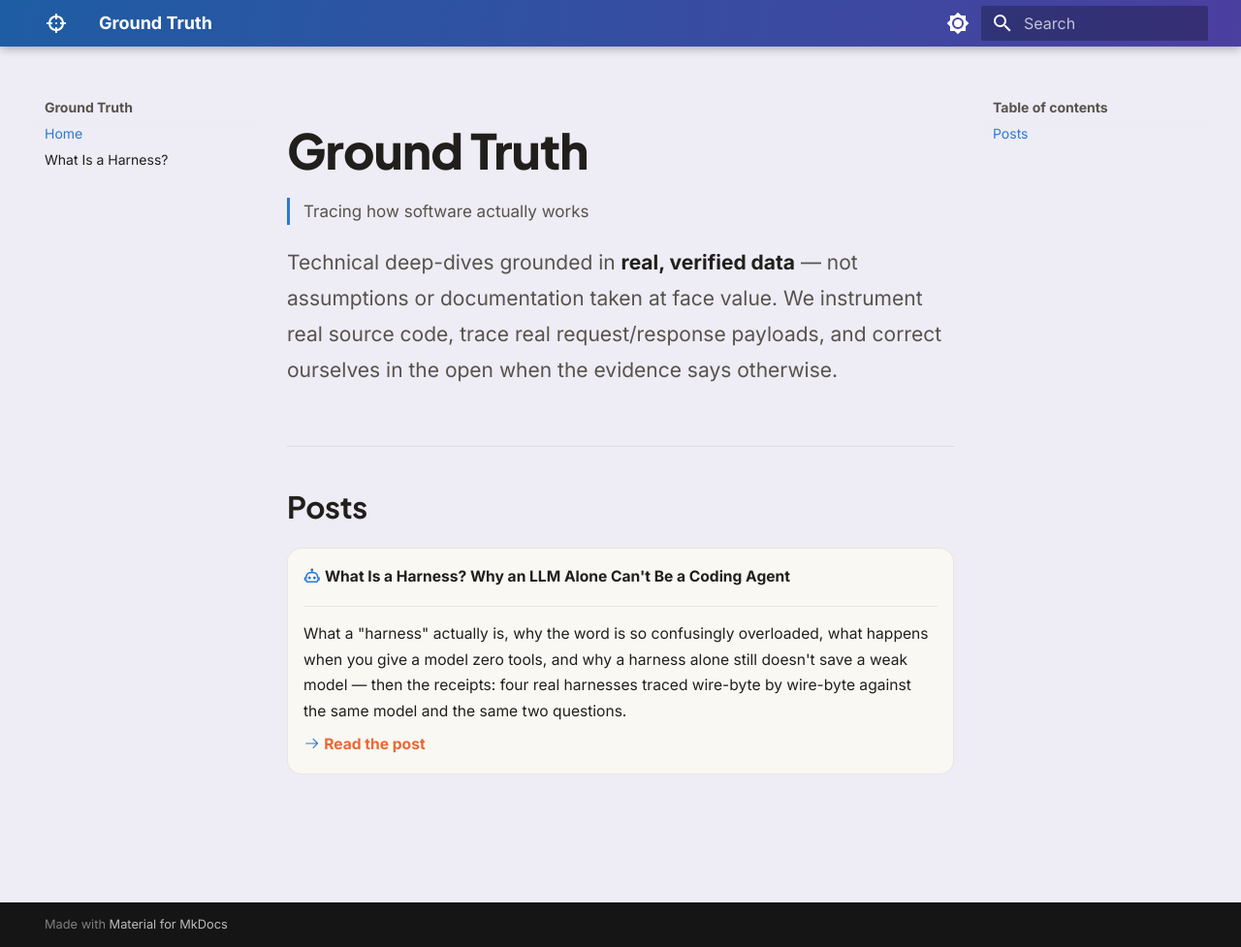
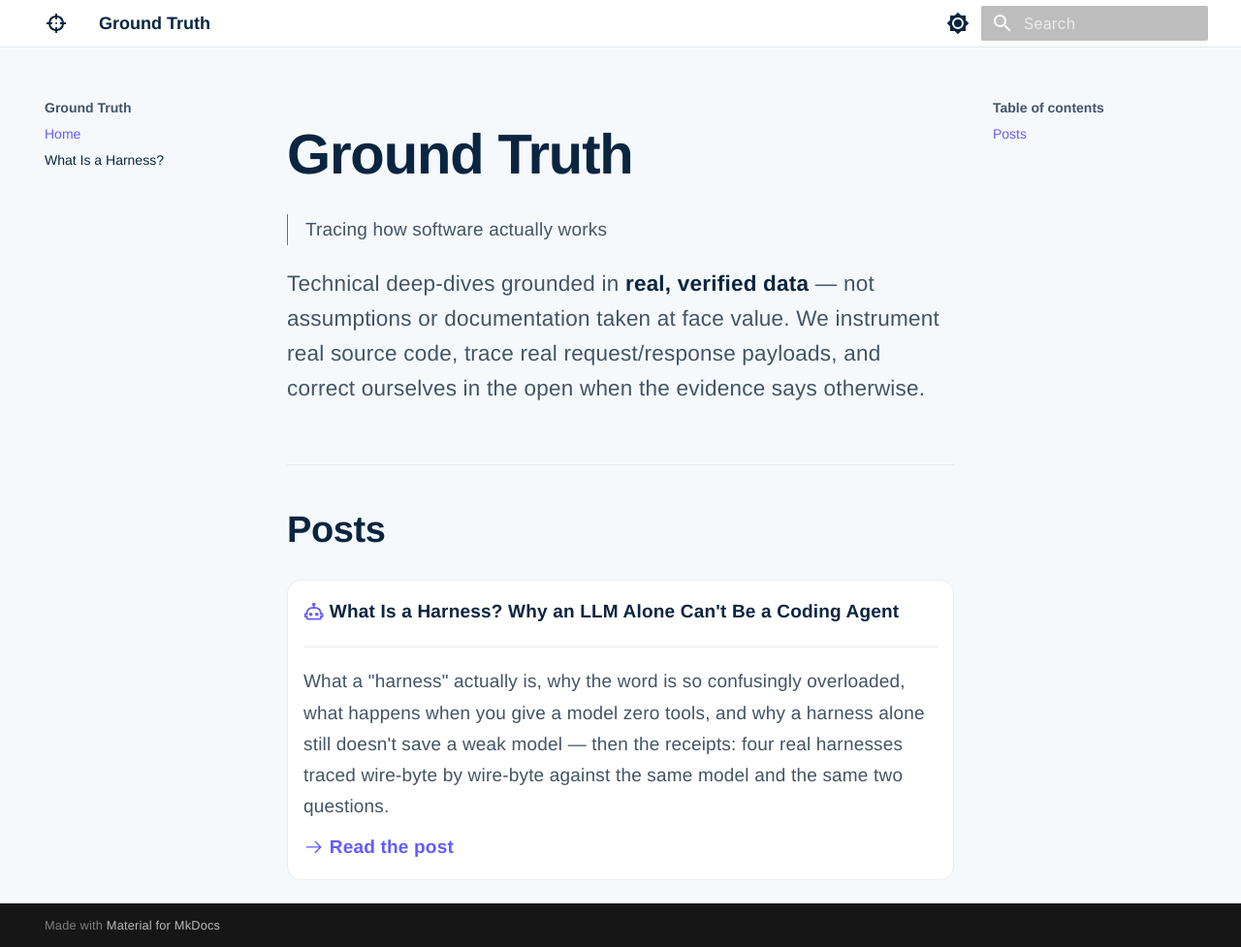
Before and after one commit to s4sarath/ground-truth, an MkDocs documentation site: the page built from docs/index.md, in a window 1280 px wide and 977 px high. Shown: the whole window at 97% size. Built offline with MkDocs 1.6.1 and Material for MkDocs 9.7.7, drawn with Linux system fonts in a browser that asks for light colours; some web fonts are replaced.

Commit message:
Replicate stripe.com/blog's visual system: font, palette, background
Pulled Stripe's actual design tokens from their shipped CSS
(v1-global, v1-Light theme, v1-Post, v1-BodyTitle/Paragraph,
v1-PostDate): flat #f6f9fc canvas (no gradient), navy #0a2540
headings, slate #425466 body text, Blurple #635bff as the single
accent color for links/rails/hover, white card surfaces, and header
bar flattened to plain white with navy nav text — matching Stripe's
own minimal top nav exactly instead of our prior gradient bar.

Font: Stripe's actual typeface (sohne-var) is a Klim Type Foundry
commercial license we can't legally embed, so General Sans (Fontshare,
free/open) stands in as a legitimate open-source analog with the same
grotesk shape, applied uniformly across headings and body copy the
way Stripe uses one family throughout. Disabled Material's Google
Fonts auto-loading (font: false) in favor of this self-imported font.

```diff
--- a/docs/stylesheets/extra.css
+++ b/docs/stylesheets/extra.css
@@ -1,201 +1,251 @@
 /* ============================================================
    Ground Truth — visual system
-   Palette: validated categorical set (blue/orange/aqua) shared
-   with every chart and diagram in post content, so site chrome
-   and embedded data visuals read as one system.
+   A deliberate replica of stripe.com/blog's design tokens, pulled
+   directly from their shipped CSS (v1-global, v1-Light, v1-Post,
+   v1-BodyTitle, v1-BodyParagraph, v1-PostDate): flat light-blue-gray
+   canvas, navy headings, slate body copy, Blurple (#635bff) as the
+   one accent color. Font is Stripe's actual typeface (sohne-var) is
+   a proprietary Klim Type Foundry license we can't legally embed, so
+   General Sans (Fontshare, free/open) stands in — it's the same
+   grotesk family shape Söhne dupes are built from.
    ============================================================ */
 
-@import url("https://fonts.googleapis.com/css2?family=Plus+Jakarta+Sans:wght@500;600;700;800&display=swap");
+@import url("https://api.fontshare.com/v2/css?f[]=general-sans@400,500,600,700&display=swap");
+@import url("https://fonts.googleapis.com/css2?family=JetBrains+Mono:wght@400;500;600&display=swap");
 
 :root {
-  --gt-blue: #2a78d6;
-  --gt-blue-dark: #1e5da3;
+  --gt-accent: #635bff; /* Stripe "Blurple" — the one accent color */
+  --gt-accent-dark: #7a73ff; /* Stripe's own dark-mode Blurple variant */
+  --gt-navy: #0a2540; /* Stripe titleColor */
+  --gt-slate: #425466; /* Stripe textColor */
   --gt-orange: #eb6834;
   --gt-aqua: #1baf7a;
   --gt-red: #e34948;
 }
 
-/* ---- Palette: light mode leans lavender, not an unrelated beige — ties the
-   page canvas to the same purple family as the diagrams/cards instead of a
-   flat, disconnected neutral. Base color stays a solid fallback for anywhere
-   else it's referenced; the actual visible gradient is applied to body below. ---- */
+/* ---- Palette: flat, not gradient — Stripe's actual canvas is a solid
+   light blue-gray, so ours is too. ---- */
 [data-md-color-scheme="default"] {
-  --md-default-bg-color: #eeecf4;
-  --gt-content-surface: #f9f8f3; /* cards/code/tables sit slightly lighter than the page for gentle depth */
-  --md-default-fg-color: #201f1c;
-  --md-default-fg-color--light: #55534c;
-  --md-default-fg-color--lighter: #8c897d;
-  --md-typeset-a-color: var(--gt-blue);
+  --md-default-bg-color: #f6f9fc;
+  --gt-content-surface: #ffffff; /* Stripe's cardBackground: white panels on the blue-gray canvas */
+  --md-default-fg-color: var(--gt-navy);
+  --md-default-fg-color--light: var(--gt-slate);
+  --md-default-fg-color--lighter: #8898aa;
+  --md-typeset-a-color: var(--gt-accent);
 }
 [data-md-color-scheme="default"] body {
-  background: linear-gradient(160deg, #f3f1f9 0%, #eeecf4 45%, #e8e5f0 100%);
-  background-attachment: fixed;
+  background: #f6f9fc;
 }
 
-/* ---- Palette: dark mode is a warm charcoal with a faint violet undertone —
-   not a flat near-black either. Same gradient-on-body treatment. ---- */
+/* ---- Dark mode: Stripe's marketing site is light-only, so this is our
+   own dark analog of the same tokens — navy canvas, Stripe's own
+   documented dark-mode Blurple (#7a73ff) as the accent. ---- */
 [data-md-color-scheme="slate"] {
-  --md-default-bg-color: #221f29;
-  --gt-content-surface: #2b2732;
-  --md-default-fg-color: #ece9e1;
-  --md-default-fg-color--light: #b8b5aa;
-  --md-default-fg-color--lighter: #8c897d;
-  --md-typeset-a-color: #7db3ef;
-  --md-primary-fg-color: #2a2825;
+  --md-default-bg-color: #0a1929;
+  --gt-content-surface: #132840;
+  --md-default-fg-color: #e4ecf5;
+  --md-default-fg-color--light: #a9bdd1;
+  --md-default-fg-color--lighter: #7891a8;
+  --md-typeset-a-color: var(--gt-accent-dark);
+  --md-primary-fg-color: #0a1929;
 }
 [data-md-color-scheme="slate"] body {
-  background: linear-gradient(160deg, #262230 0%, #221f29 45%, #1c1a22 100%);
-  background-attachment: fixed;
+  background: #0a1929;
 }
 
 [data-md-color-primary="custom"] {
-  --md-primary-fg-color: var(--gt-blue);
-  --md-primary-fg-color--light: #4a8ede;
-  --md-primary-fg-color--dark: var(--gt-blue-dark);
-  --md-accent-fg-color: var(--gt-orange);
+  --md-primary-fg-color: var(--gt-navy);
+  --md-primary-fg-color--light: var(--gt-slate);
+  --md-primary-fg-color--dark: var(--gt-navy);
+  --md-accent-fg-color: var(--gt-accent);
 }
 
-/* ---- Typography ---- */
+/* ---- Typography: one family throughout, varying weight — General Sans
+   stands in for Stripe's sohne-var everywhere, same as the original. ---- */
+body,
+.md-typeset {
+  font-family: "General Sans", "Helvetica Neue", Arial, sans-serif;
+}
 .md-typeset h1,
 .md-typeset h2,
 .md-typeset h3 {
-  font-family: "Plus Jakarta Sans", "Inter", sans-serif;
+  font-family: "General Sans", "Helvetica Neue", Arial, sans-serif;
   font-weight: 700;
   letter-spacing: -0.01em;
+  color: var(--gt-navy);
+}
+[data-md-color-scheme="slate"] .md-typeset h1,
+[data-md-color-scheme="slate"] .md-typeset h2,
+[data-md-color-scheme="slate"] .md-typeset h3 {
+  color: var(--md-default-fg-color);
 }
 .md-typeset h1 {
-  font-size: 1.85rem;
+  font-size: 2.4rem;
   line-height: 1.2;
+  font-weight: 600;
+  letter-spacing: -0.015em;
   margin-bottom: 0.7em;
 }
 .md-typeset h2 {
-  font-size: 1.55rem;
-  border-top: 1px solid var(--md-default-fg-color--lightest, #e4e2dc);
+  font-size: 1.9rem;
+  font-weight: 700;
+  border-top: 1px solid rgba(10, 37, 64, 0.08);
   padding-top: 2rem;
   margin-top: 3rem;
 }
 .md-typeset h3 {
-  font-size: 1.2rem;
-  color: var(--gt-blue-dark);
+  font-size: 1.35rem;
+  font-weight: 600;
+  color: var(--gt-navy);
+}
+[data-md-color-scheme="slate"] .md-typeset h3 {
+  color: var(--md-default-fg-color);
 }
 .md-typeset {
-  font-size: 0.78rem;
+  font-size: 0.95rem;
   line-height: 1.7;
+  color: var(--gt-slate);
+  letter-spacing: 0.01em;
+}
+[data-md-color-scheme="slate"] .md-typeset {
+  color: var(--md-default-fg-color--light);
 }
 .md-typeset p {
   margin: 1em 0;
 }
 .md-typeset strong {
+  color: var(--gt-navy);
+  font-weight: 600;
+}
+[data-md-color-scheme="slate"] .md-typeset strong {
   color: var(--md-default-fg-color);
 }
 
-/* ---- Homepage site title: editorial, Stripe-style — plain solid color,
-   no gradient-text effect. The gradient stays reserved for the header bar
-   only, so it doesn't compete with the page's actual content. ---- */
+/* ---- Homepage title: Stripe's own BlogPost__title proportions —
+   semibold, navy, tight letter-spacing, no gradient/decoration. ---- */
 .md-typeset h1.gt-site-title {
-  font-size: 2.5rem;
-  font-weight: 800;
+  font-size: 2.9rem;
+  font-weight: 600;
   line-height: 1.15;
-  letter-spacing: -0.015em;
+  letter-spacing: -0.02em;
+  color: var(--gt-navy);
+  margin-top: 1.4rem;
+  margin-bottom: 1.4rem;
+}
+[data-md-color-scheme="slate"] .md-typeset h1.gt-site-title {
   color: var(--md-default-fg-color);
-  margin-top: 1.4rem;
-  margin-bottom: 1rem;
 }
 
-/* ---- Meta line under the title: a thin accent rail + quiet label,
-   the same grammar as a byline/date row on an editorial blog. ---- */
+/* ---- Meta line under the title: Stripe's BlogPostDate grammar — a 1px
+   accent-colored rail, quiet slate label, nothing louder. ---- */
 .hero-subtitle {
-  font-size: 0.85rem;
-  font-weight: 500;
-  letter-spacing: normal;
+  font-size: 0.95rem;
+  font-weight: 400;
+  letter-spacing: 0.01em;
   text-transform: none;
-  color: var(--md-default-fg-color--light);
-  border-left: 3px solid var(--gt-blue);
-  padding-left: 0.7rem;
+  color: var(--gt-slate);
+  border-left: 1px solid var(--gt-accent);
+  padding-left: 0.9rem;
   margin: 0 0 1.6rem 0;
 }
+[data-md-color-scheme="slate"] .hero-subtitle {
+  color: var(--md-default-fg-color--light);
+  border-left-color: var(--gt-accent-dark);
+}
 
-/* ---- Hero tagline on the homepage: plain readable body copy, not
-   oversized "hero" text ---- */
+/* ---- Hero tagline: Stripe's BlogBodyParagraph size/weight/spacing ---- */
 .hero-tagline {
-  font-size: 1.05rem;
-  line-height: 1.75;
-  color: var(--md-default-fg-color--light);
+  font-size: 1.125rem;
+  line-height: 1.6;
+  letter-spacing: 0.01em;
+  color: var(--gt-slate);
   max-width: 38rem;
   margin: 0 0 3.2rem 0;
   font-weight: 400;
 }
+[data-md-color-scheme="slate"] .hero-tagline {
+  color: var(--md-default-fg-color--light);
+}
 .hero-tagline strong {
+  color: var(--gt-navy);
+  font-weight: 600;
+}
+[data-md-color-scheme="slate"] .hero-tagline strong {
   color: var(--md-default-fg-color);
-  font-weight: 700;
 }
 
-/* ---- Grid cards: subtle lift, accent link, no harsh borders ---- */
+/* ---- Grid cards: white panels on the blue-gray canvas, Blurple accent ---- */
 .md-typeset .grid.cards > ul > li,
 .md-typeset .grid.cards > ol > li {
   background: var(--gt-content-surface);
-  border: 1px solid rgba(0, 0, 0, 0.08);
+  border: 1px solid rgba(10, 37, 64, 0.08);
   border-radius: 0.75rem;
   transition: transform 0.15s ease, box-shadow 0.15s ease, border-color 0.15s ease;
 }
 .md-typeset .grid.cards > ul > li:hover,
 .md-typeset .grid.cards > ol > li:hover {
   transform: translateY(-3px);
-  box-shadow: 0 10px 24px rgba(42, 120, 214, 0.14);
-  border-color: var(--gt-blue);
+  box-shadow: 0 10px 24px rgba(99, 91, 255, 0.16);
+  border-color: var(--gt-accent);
 }
 .md-typeset .grid.cards a {
-  color: var(--gt-orange);
+  color: var(--gt-accent);
   font-weight: 600;
 }
 .md-typeset .grid.cards svg {
-  color: var(--gt-blue);
+  color: var(--gt-accent);
 }
 
-/* ---- Blockquotes: colored rail instead of default gray ---- */
+/* ---- Blockquotes: Blurple rail on a white card ---- */
 .md-typeset blockquote {
-  border-left: 4px solid var(--gt-blue);
+  border-left: 4px solid var(--gt-accent);
   background: var(--gt-content-surface);
   border-radius: 0 0.4rem 0.4rem 0;
   padding: 0.9rem 1.2rem;
+  color: var(--gt-slate);
+}
+[data-md-color-scheme="slate"] .md-typeset blockquote {
   color: var(--md-default-fg-color--light);
 }
 
-/* ---- Tables: soft header tint, breathing room, no heavy grid ---- */
+/* ---- Tables: white surface, quiet header, no heavy grid ---- */
 .md-typeset table:not([class]) {
   background: var(--gt-content-surface);
   border: none;
   border-radius: 0.6rem;
   overflow: hidden;
-  box-shadow: 0 0 0 1px rgba(0, 0, 0, 0.06);
-  font-size: 0.72rem;
+  box-shadow: 0 0 0 1px rgba(10, 37, 64, 0.08);
+  font-size: 0.85rem;
 }
 .md-typeset table:not([class]) th {
-  background: rgba(0, 0, 0, 0.035);
+  background: rgba(10, 37, 64, 0.035);
+  color: var(--gt-navy);
+  font-weight: 600;
+  border: none;
+}
+[data-md-color-scheme="slate"] .md-typeset table:not([class]) th {
   color: var(--md-default-fg-color);
-  font-weight: 700;
-  border: none;
 }
 .md-typeset table:not([class]) td {
   border: none;
-  border-top: 1px solid rgba(0, 0, 0, 0.05);
+  border-top: 1px solid rgba(10, 37, 64, 0.06);
 }
 .md-typeset table:not([class]) tr:hover {
-  background: rgba(0, 0, 0, 0.02);
+  background: rgba(99, 91, 255, 0.04);
 }
 
-/* ---- Admonitions: brand-tuned instead of Material defaults ---- */
+/* ---- Admonitions: brand-tuned to the new navy/Blurple system ---- */
 .md-typeset .admonition.note,
 .md-typeset .admonition.info {
-  border-color: var(--gt-blue);
+  border-color: var(--gt-accent);
 }
 .md-typeset .note > .admonition-title,
 .md-typeset .info > .admonition-title {
-  background-color: rgba(42, 120, 214, 0.1);
+  background-color: rgba(99, 91, 255, 0.1);
 }
 .md-typeset .note > .admonition-title::before,
 .md-typeset .info > .admonition-title::before {
-  background-color: var(--gt-blue);
+  background-color: var(--gt-accent);
 }
 .md-typeset .admonition.danger {
   border-color: var(--gt-red);
@@ -228,21 +278,22 @@
   background-color: var(--gt-aqua);
 }
 
-/* ---- Images: soft frame so SVG diagrams don't float on bare white ---- */
+/* ---- Images: soft frame so SVG diagrams don't float on bare canvas ---- */
 .md-typeset img {
   border-radius: 0.5rem;
-  box-shadow: 0 1px 0 rgba(0, 0, 0, 0.04), 0 0 0 1px rgba(0, 0, 0, 0.06);
+  box-shadow: 0 1px 0 rgba(10, 37, 64, 0.04), 0 0 0 1px rgba(10, 37, 64, 0.08);
 }
 
-/* ---- Code blocks: slightly warmer than pure black/white ---- */
+/* ---- Inline code: Stripe's exact inlineCodeBackground/inlineCodeTextColor ---- */
 .md-typeset code {
-  background: rgba(0, 0, 0, 0.045);
-  color: var(--gt-blue-dark);
+  font-family: "JetBrains Mono", "SFMono-Regular", monospace;
+  background: #dce6ee;
+  color: #2c3a57;
   border-radius: 0.25rem;
 }
 [data-md-color-scheme="slate"] .md-typeset code {
-  background: rgba(255, 255, 255, 0.06);
-  color: #7db3ef;
+  background: rgba(122, 115, 255, 0.14);
+  color: #c2beff;
 }
 .md-typeset pre code {
   background: none;
@@ -253,7 +304,41 @@
   background: var(--gt-content-surface);
 }
 
-/* ---- Header bar: keep brand blue but slightly deeper for contrast with page ---- */
+/* ---- Header bar: flat white, navy wordmark/nav — Stripe's own top nav
+   has no gradient at all, so ours doesn't either. ---- */
 .md-header {
-  background: linear-gradient(100deg, var(--gt-blue-dark) 0%, #4b3fa0 100%);
+  background: #ffffff;
+  color: var(--gt-navy);
+  box-shadow: 0 1px 0 rgba(10, 37, 64, 0.08);
 }
+.md-header,
+.md-header .md-header__topic,
+.md-header__title,
+.md-header__button {
+  color: var(--gt-navy);
+}
+.md-header__button:hover {
+  opacity: 0.6;
+}
+.md-tabs {
+  background: #ffffff;
+  border-bottom: 1px solid rgba(10, 37, 64, 0.08);
+}
+.md-tabs__link {
+  color: var(--gt-slate);
+}
+.md-tabs__link--active,
+.md-tabs__link:hover {
+  color: var(--gt-navy);
+}
+[data-md-color-scheme="slate"] .md-header {
+  background: #0a1929;
+  color: var(--md-default-fg-color);
+  box-shadow: 0 1px 0 rgba(255, 255, 255, 0.08);
+}
+[data-md-color-scheme="slate"] .md-header,
+[data-md-color-scheme="slate"] .md-header .md-header__topic,
+[data-md-color-scheme="slate"] .md-header__title,
+[data-md-color-scheme="slate"] .md-header__button {
+  color: var(--md-default-fg-color);
+}
--- a/mkdocs.yml
+++ b/mkdocs.yml
@@ -7,9 +7,7 @@ theme:
   custom_dir: overrides
   icon:
     logo: material/target
-  font:
-    text: Inter
-    code: JetBrains Mono
+  font: false
   palette:
     - media: "(prefers-color-scheme: light)"
       scheme: default
```
